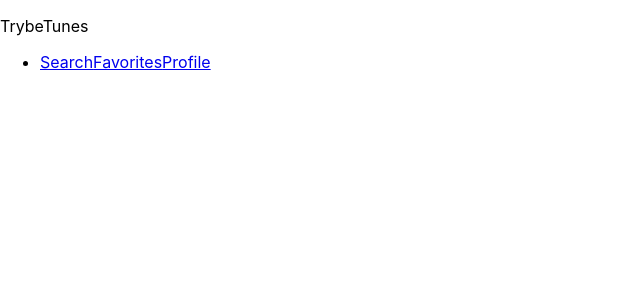
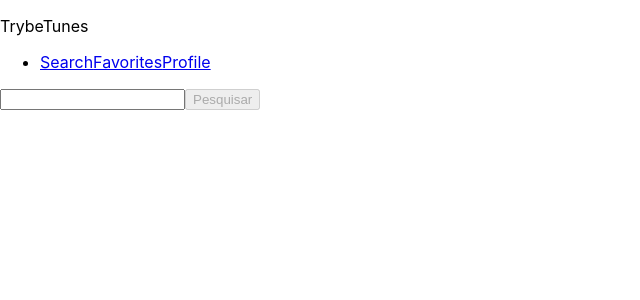
Before and after one commit to fefcufe/Project-Trybetunes, a React (Create React App) app: page /search in a window 1280 px wide. Shown: the top 300 px of the page, without its empty margins (0-640 px from the left). Built offline with nearby package versions, Linux system fonts and the light colour scheme.

Commit message:
Requisito 5 entregue

```diff
--- a/src/pages/Search.js
+++ b/src/pages/Search.js
@@ -2,10 +2,41 @@ import React, { Component } from 'react';
 import Header from '../components/Header';
 
 class Search extends Component {
+  constructor() {
+    super();
+
+    this.state = {
+      isButtonDisabled: true,
+      artist: '',
+    };
+  }
+
+  buttonValidation = ({ target: { value } }) => {
+    const { artist } = this.state;
+    console.log(artist);
+    const minLength = 2;
+    const artistLength = value.length;
+    this.setState({
+      artist: value,
+      isButtonDisabled: artistLength < minLength,
+    });
+  }
+
   render() {
+    const { isButtonDisabled } = this.state;
     return (
       <div data-testid="page-search">
         <Header />
+        <form id="searchForm">
+          <input data-testid="search-artist-input" onChange={ this.buttonValidation } />
+          <button
+            data-testid="search-artist-button"
+            type="button"
+            disabled={ isButtonDisabled }
+          >
+            Pesquisar
+          </button>
+        </form>
       </div>
     );
   }
```
